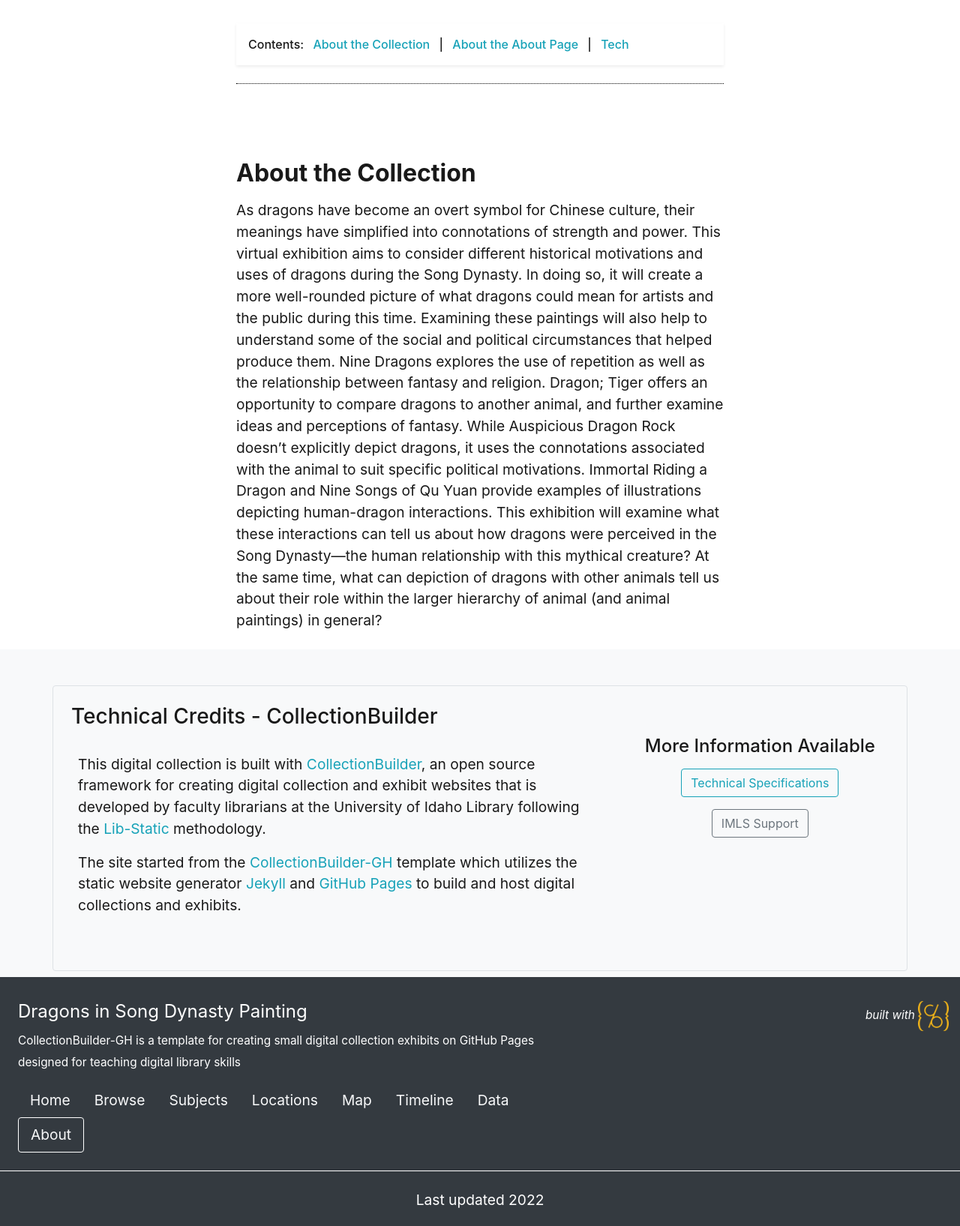
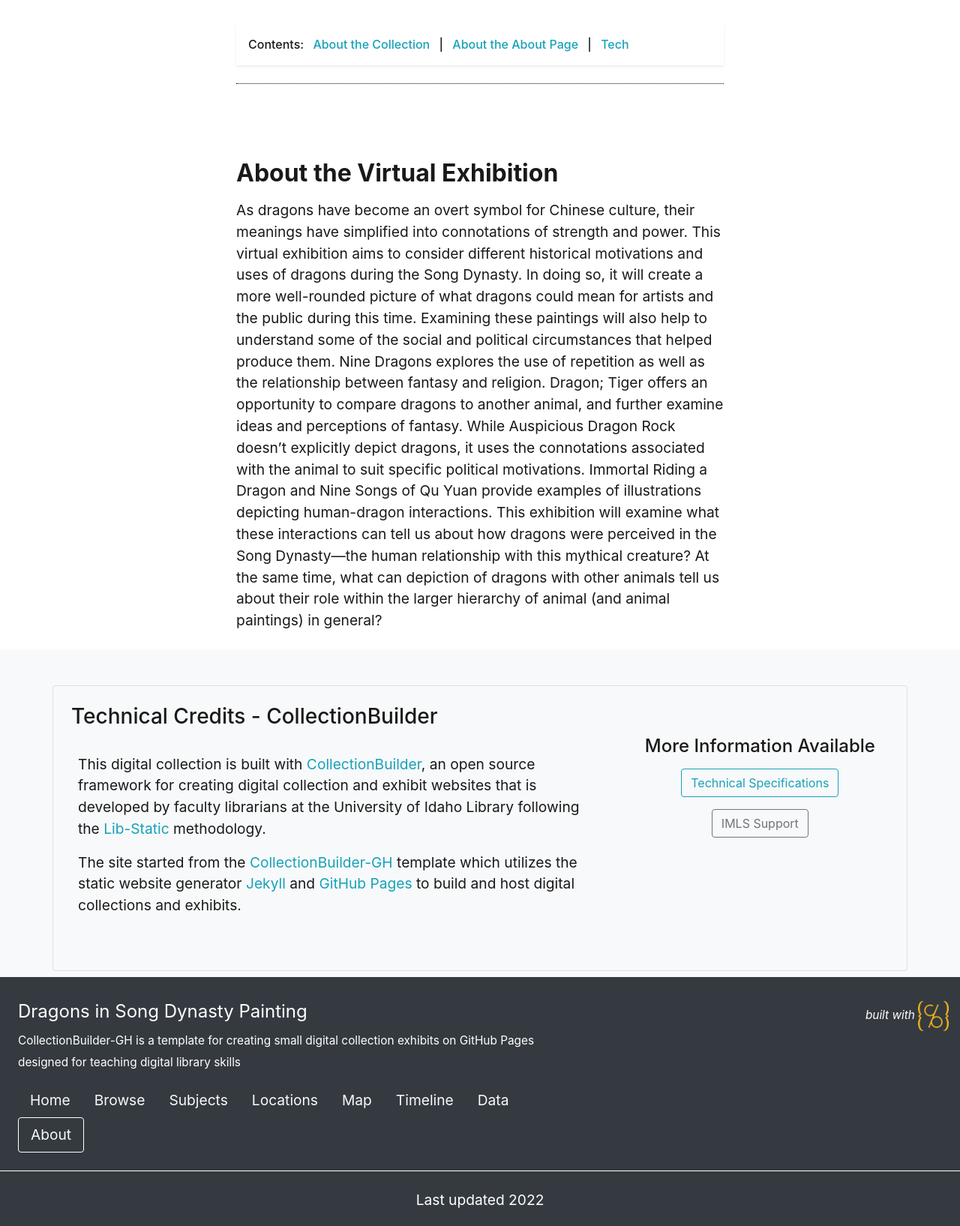
Before and after one commit to claudineyip/virtual_exhibition, a Jekyll site: the page built from pages/about.md, in a window 1280 px wide. Shown: the part 450-2085 px from the top of the page at 75% size. Built offline with Jekyll 4.4.1, drawn with Linux system fonts in a browser that asks for light colours.

Commit message:
about title

```diff
--- a/pages/about.md
+++ b/pages/about.md
@@ -12,6 +12,6 @@ credits: true
 
 {% include feature/nav-menu.html sections="About the Collection;About the About Page" %}
 
-## About the Collection
+## About the Virtual Exhibition
 
 As dragons have become an overt symbol for Chinese culture, their meanings have simplified into connotations of strength and power. This virtual exhibition aims to consider different historical motivations and uses of dragons during the Song Dynasty. In doing so, it will create a more well-rounded picture of what dragons could mean for artists and the public during this time. Examining these paintings will also help to understand some of the social and political circumstances that helped produce them. Nine Dragons explores the use of repetition as well as the relationship between fantasy and religion. Dragon; Tiger offers an opportunity to compare dragons to another animal, and further examine ideas and perceptions of fantasy. While Auspicious Dragon Rock doesn’t explicitly depict dragons, it uses the connotations associated with the animal to suit specific political motivations. Immortal Riding a Dragon and Nine Songs of Qu Yuan provide examples of illustrations depicting human-dragon interactions. This exhibition will examine what these interactions can tell us about how dragons were perceived in the Song Dynasty—the human relationship with this mythical creature? At the same time, what can depiction of dragons with other animals tell us about their role within the larger hierarchy of animal (and animal paintings) in general?
```
